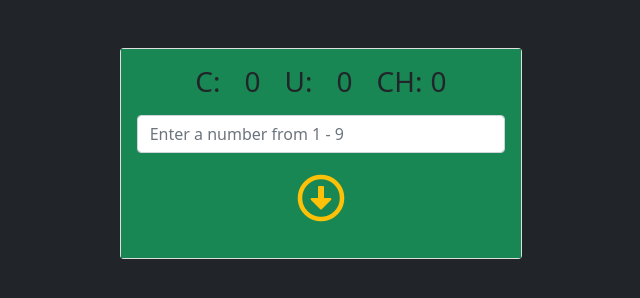
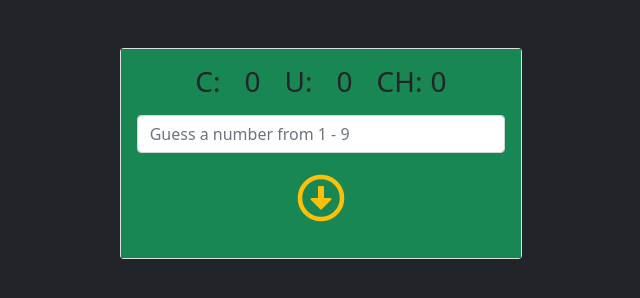
Before and after one commit to ajokodavid/Mighty-Guesser, a plain HTML site: page index.html in a window 1280 px wide. Shown: the full height of the page, 319-959 px from the left. Drawn offline with Linux system fonts and the light colour scheme.

Commit message:
Update index.html

```diff
--- a/index.html
+++ b/index.html
@@ -21,7 +21,7 @@
                 <div class="card mt-5">
                     <div class="card-body bg-success">
                         <h3 class="text-center text-dark"><span>C:<output id="computerscore" class="mx-4">0</output></span><b></b><span>U:<output id="userscore" class="ms-4">0</output></span><span class="ms-4">CH:<output id="user_chances" class="ms-2">0</output></span></h3>
-                        <input type="text" class="form-control mt-3" placeholder="Enter a number from 1 - 9" id="inputer">
+                        <input type="text" class="form-control mt-3" placeholder="Guess a number from 1 - 9" id="inputer">
                         <div class="text-center text-warning mt-3 display-5"><i class="far fa-arrow-alt-circle-down"></i></div>
                         <b><p id="result" class="text-center mt-3 display-5 text-info bg-dark"></p></b>
                     </div>
```
